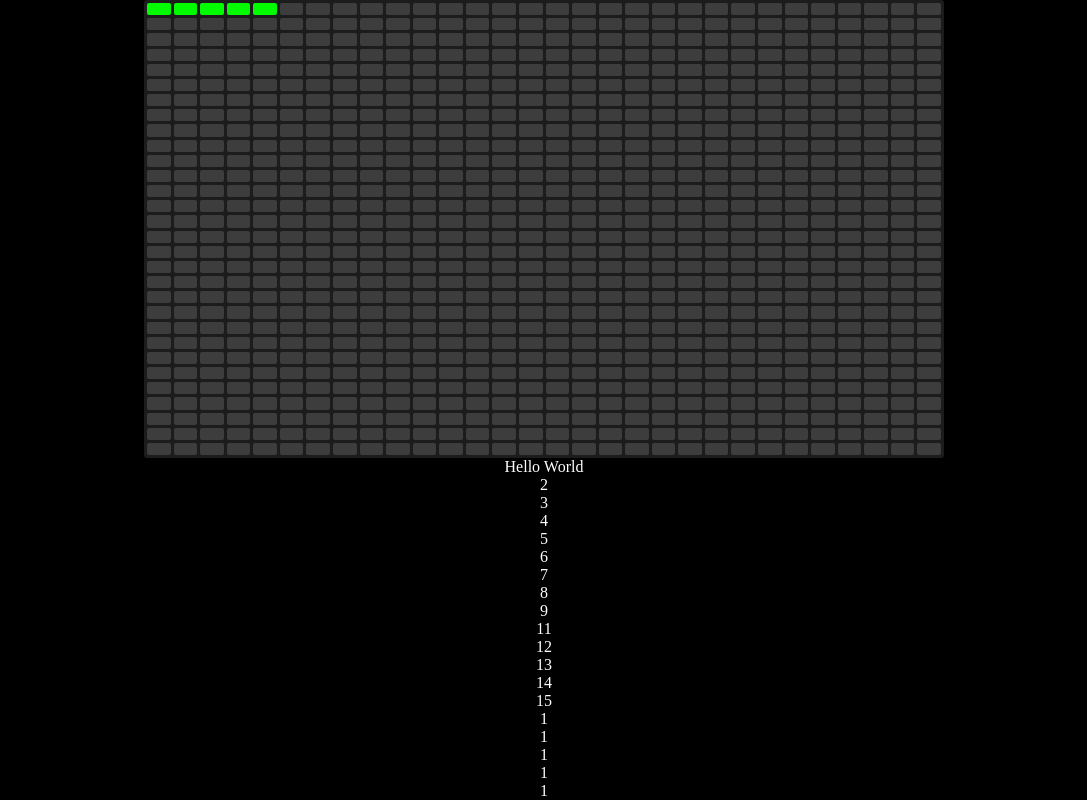
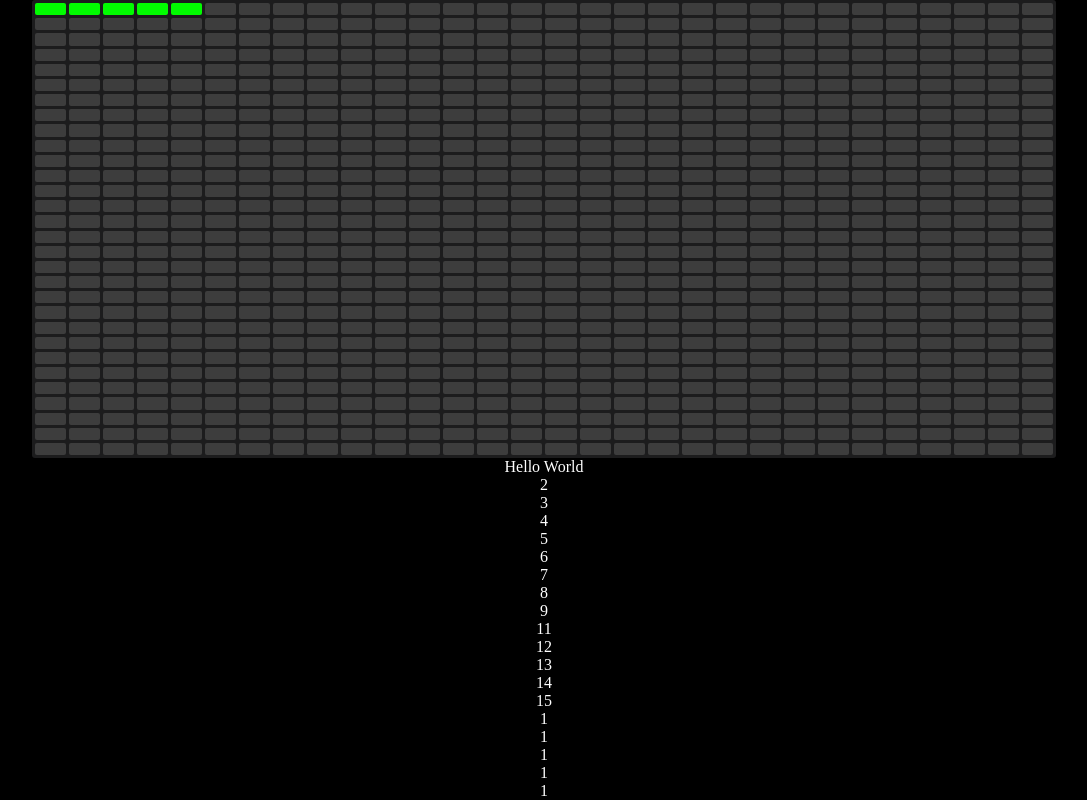
Before and after one commit to dev-ahmedhany/ping, a plain HTML site: page index.html in a window 1280 px wide. Shown: the whole page, without its empty margins (96-1183 px from the left). Drawn offline with Linux system fonts and the light colour scheme.

Commit message:
remove css variable

```diff
--- a/main.js
+++ b/main.js
@@ -63,7 +63,6 @@ let size = 30
 
     print("8")
 function populate(size) {
-  container.style.setProperty('--size', size)
     print("9")
   for (let i = 0; i < size * size; i++) {
     const div = document.createElement('div')
--- a/style.css
+++ b/style.css
@@ -16,7 +16,7 @@ body{
 
 .navbar, .container{
     background-color: rgb(28, 28, 29);
-    width: min(100%,800px);
+    width:80vw;
     border-radius: 3px;
 }
 .navbar{
@@ -38,11 +38,10 @@ body{
 }
 
 .container{
-    --size: 4;
-    height: min(100%,800px);
+    height: 80vh;
     display: grid;
-    grid-template-columns: repeat(var(--size), 1fr);
-    grid-template-rows: repeat(var(--size), 1fr);
+    grid-template-columns: repeat(30, 1fr);
+    grid-template-rows: repeat(30, 1fr);
     gap: 3px;
     padding: 3px;
 }
```
